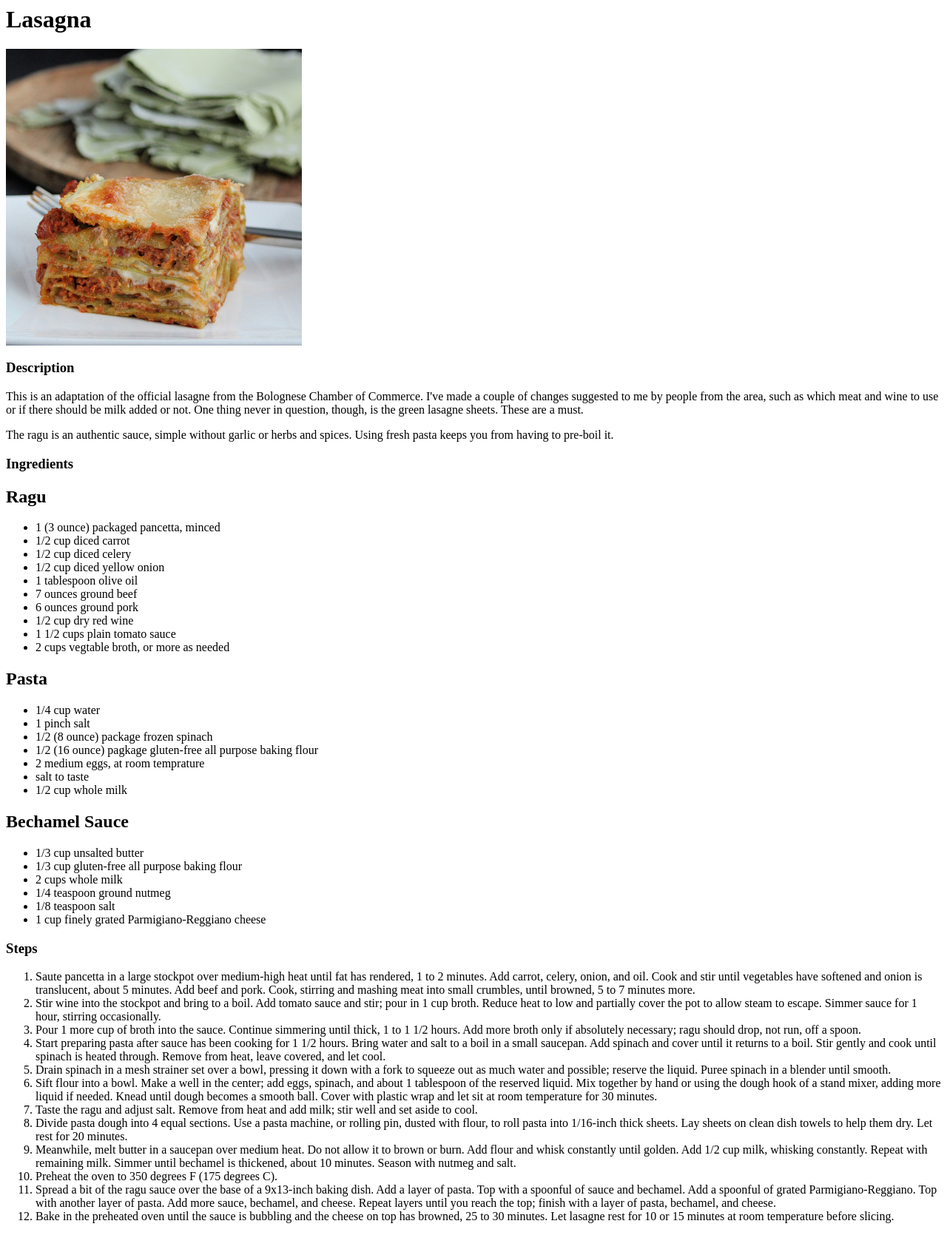
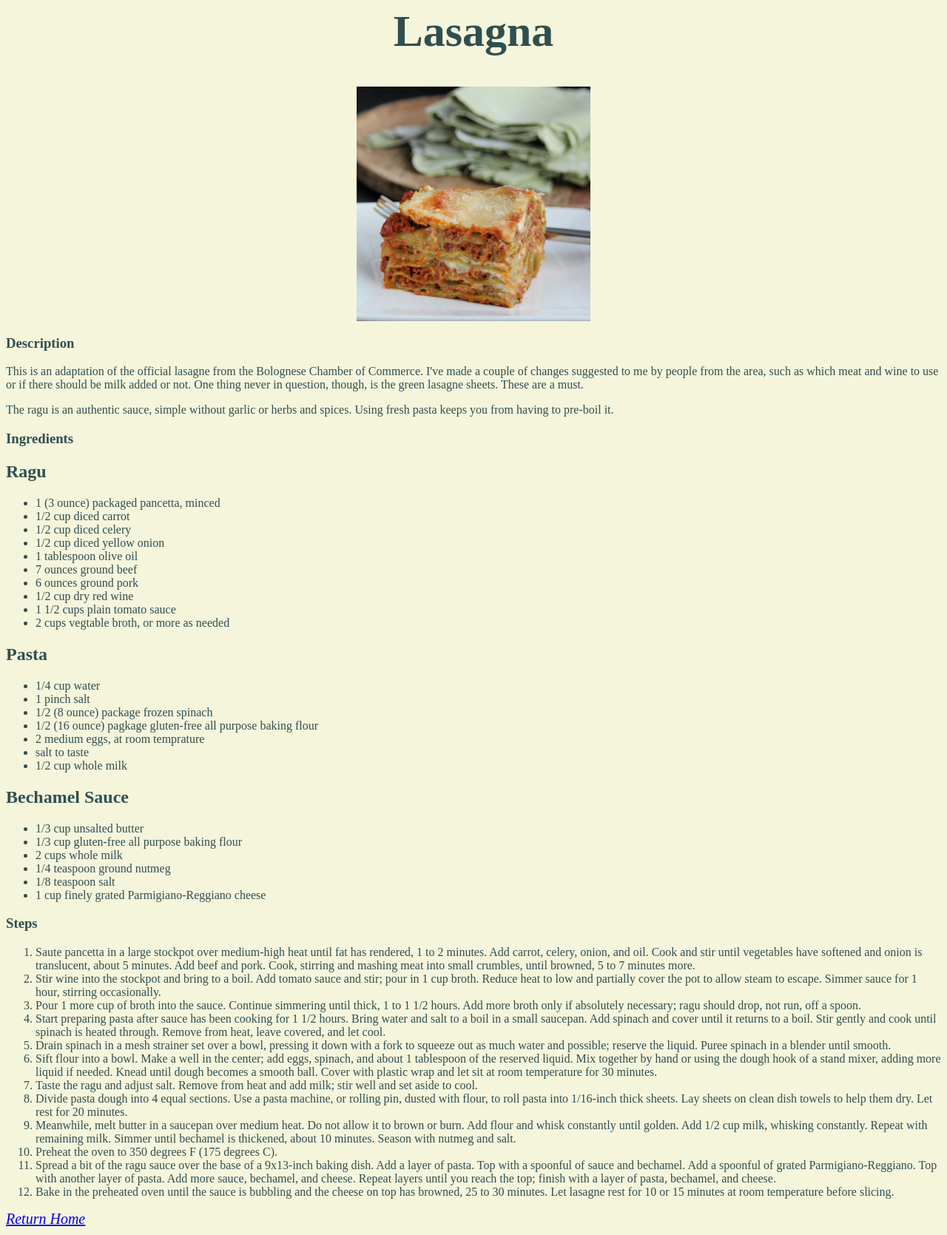
Before and after one commit to ctaylor83/-odin-recipes, a plain HTML site: page recipes/lasagna.html in a window 1280 px wide. Shown: the whole page at 74% size. Drawn offline with Linux system fonts and the light colour scheme.

Commit message:
CSS Style sheet created

```diff
--- a/recipes/lasagna.html
+++ b/recipes/lasagna.html
@@ -1,6 +1,11 @@
-<h1>Lasagna</h1>
-<img src="../images/lasagna.jpeg" alt="Lasagna Image">
+<head>
+    <link rel="stylesheet" href="../style.css">
+    <title>Lasagna Recipe</title>
+</head>
+<h1 class="title">Lasagna</h1>
+<img class="pictures" src="../images/lasagna.jpeg" alt="Lasagna Image">
 <body>
+    <div class="description">
         <h3>Description</h3>
         <p>
         This is an adaptation of the official lasagne from the Bolognese Chamber of Commerce.
@@ -11,9 +16,9 @@
         The ragu is an authentic sauce, simple without garlic or herbs and spices.
         Using fresh pasta keeps you from having to pre-boil it.
         </p>
-</body>
+    </div>
 
-<body>
+    <div class="ingeredients">
         <h3>Ingredients</h3>
         <h2>Ragu</h2>
         <ul>
@@ -49,9 +54,8 @@
         <li>1/8 teaspoon salt</li>
         <li>1 cup finely grated Parmigiano-Reggiano cheese</li>
     </ul>
-</body>
 
-<body>
+    <div class="method">
         <h3>Steps</h3>
         <ol>
             <li>Saute pancetta in a large stockpot over medium-high heat until fat has rendered, 1 to 2 minutes. Add carrot, celery, onion, and oil. Cook and stir until vegetables have softened and onion is translucent, about 5 minutes. Add beef and pork. Cook, stirring and mashing meat into small crumbles, until browned, 5 to 7 minutes more.</li>
@@ -67,4 +71,6 @@
             <li>Spread a bit of the ragu sauce over the base of a 9x13-inch baking dish. Add a layer of pasta. Top with a spoonful of sauce and bechamel. Add a spoonful of grated Parmigiano-Reggiano. Top with another layer of pasta. Add more sauce, bechamel, and cheese. Repeat layers until you reach the top; finish with a layer of pasta, bechamel, and cheese.</li>
             <li>Bake in the preheated oven until the sauce is bubbling and the cheese on top has browned, 25 to 30 minutes. Let lasagne rest for 10 or 15 minutes at room temperature before slicing.</li>
         </ol>
+    </div>
+    <a class="menu" href="../index.html">Return Home</a>
 </body>
--- /dev/null
+++ b/style.css
@@ -0,0 +1,36 @@
+body {
+    font-family: 'Times New Roman', Times, serif;
+    background-color: beige;
+    color: darkslategray;
+}
+
+.title {
+    font-size: 60px;
+    text-align: center;
+    font-weight: bold;
+}
+
+.menu {
+    font-size: 20px;
+    text-align: left;
+    font-style: italic;
+}
+
+.pictures {
+    display: block;
+    margin-left: auto;
+    margin-right: auto;
+    width: 25%;
+}
+
+.description {
+
+}
+
+.ingeredients {
+
+}
+
+.method {
+
+}
```
Also changed, not shown: index.html (+5 -4 lines), recipes/ciabatta.html (+11 -2 lines), recipes/pizza.html (+10 -2 lines). Lines whose indentation alone changed are shown as unchanged.
